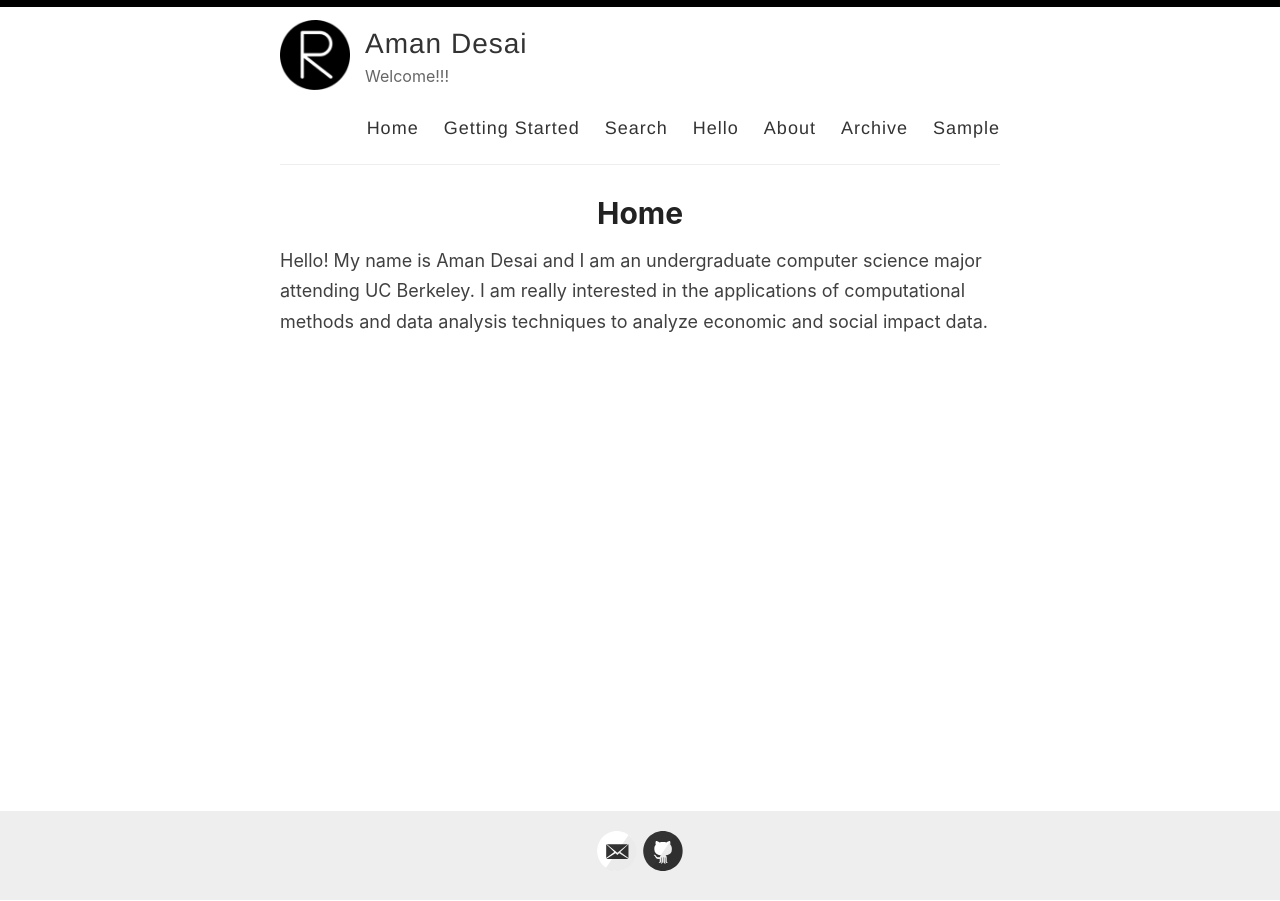
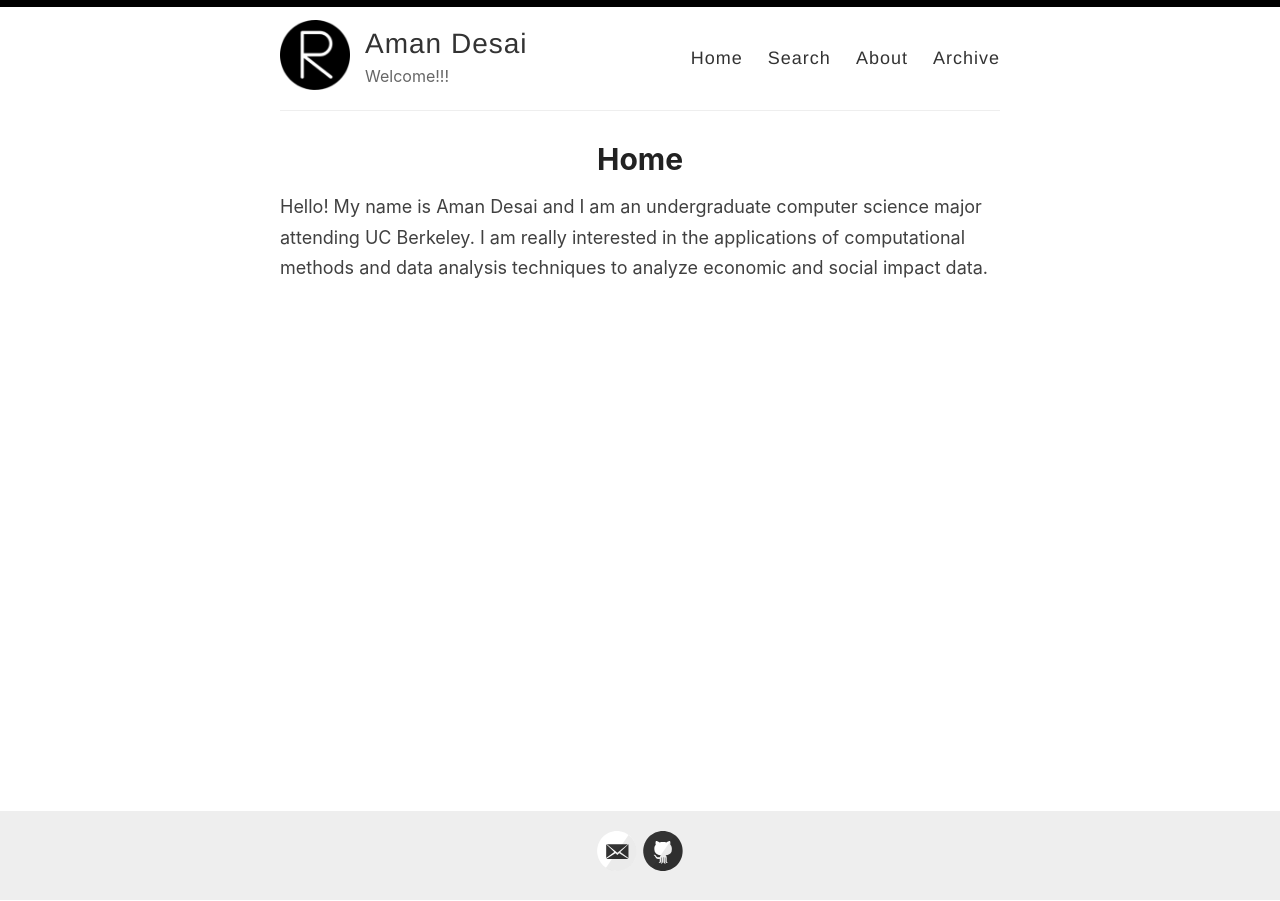
Before and after one commit to AmanDesai-coder/AmanDesai-coder.github.io, a Jekyll site: the page built from index.md, in a window 1280 px wide. Built offline with Jekyll 4.4.1, drawn with Linux system fonts in a browser that asks for light colours; the list of posts is cut into pages by our own code.

Commit message:
Update default.html

```diff
--- a/_layouts/default.html
+++ b/_layouts/default.html
@@ -29,12 +29,9 @@
 
             <nav>
               <a href="{{ site.baseurl }}/">Home</a>
-              <a href="{{ site.baseurl }}/getting-started">Getting Started</a>
               <a href="{{ site.baseurl }}/search">Search</a>
-              <a href="{{ site.baseurl }}/hello">Hello</a>
               <a href="{{ site.baseurl }}/about">About</a>
               <a href="{{ site.baseurl }}/archive">Archive</a>
-              <a href="{{ site.baseurl }}/sample">Sample</a>
             </nav>
           </header>
         </div>
```
